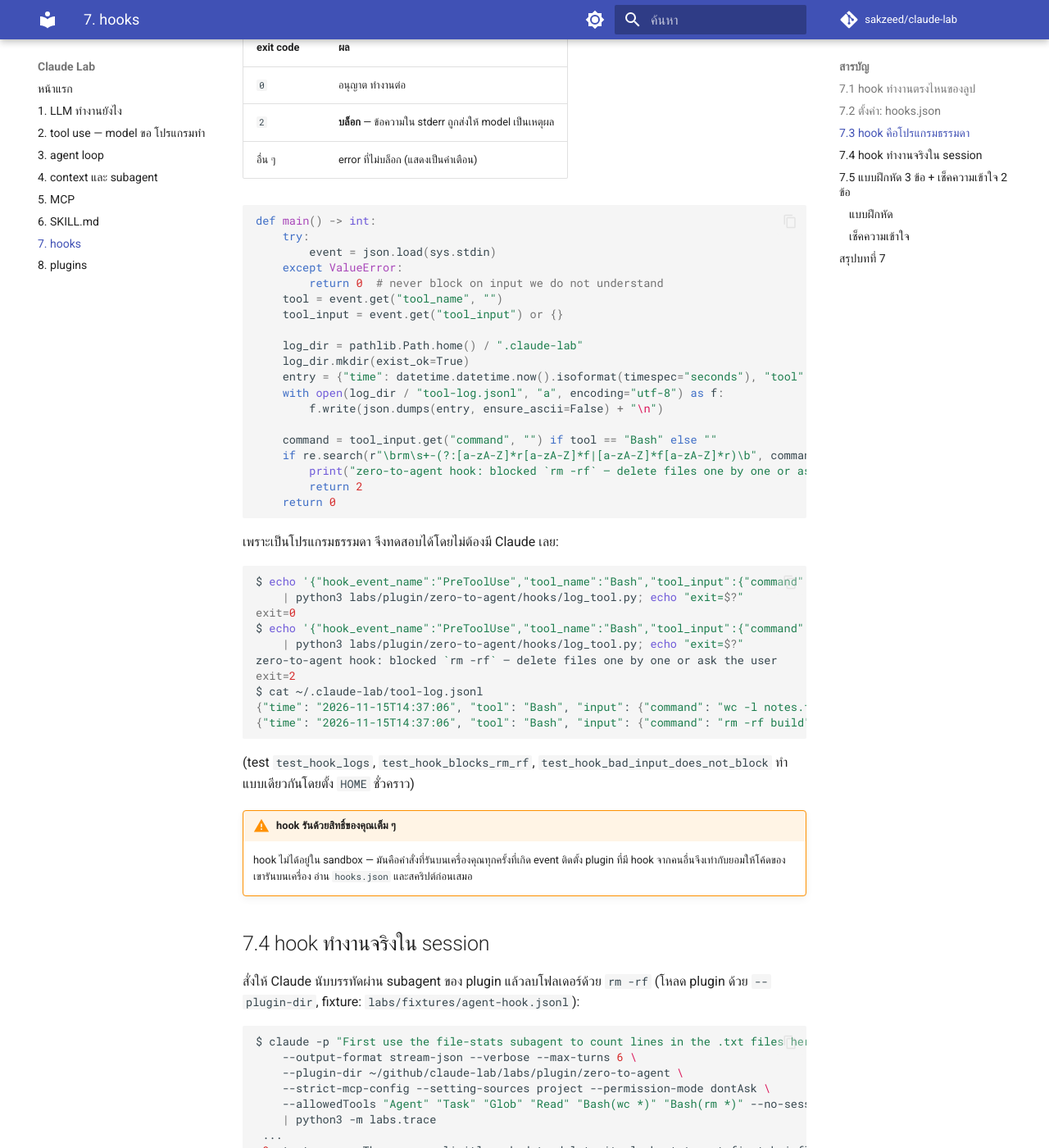
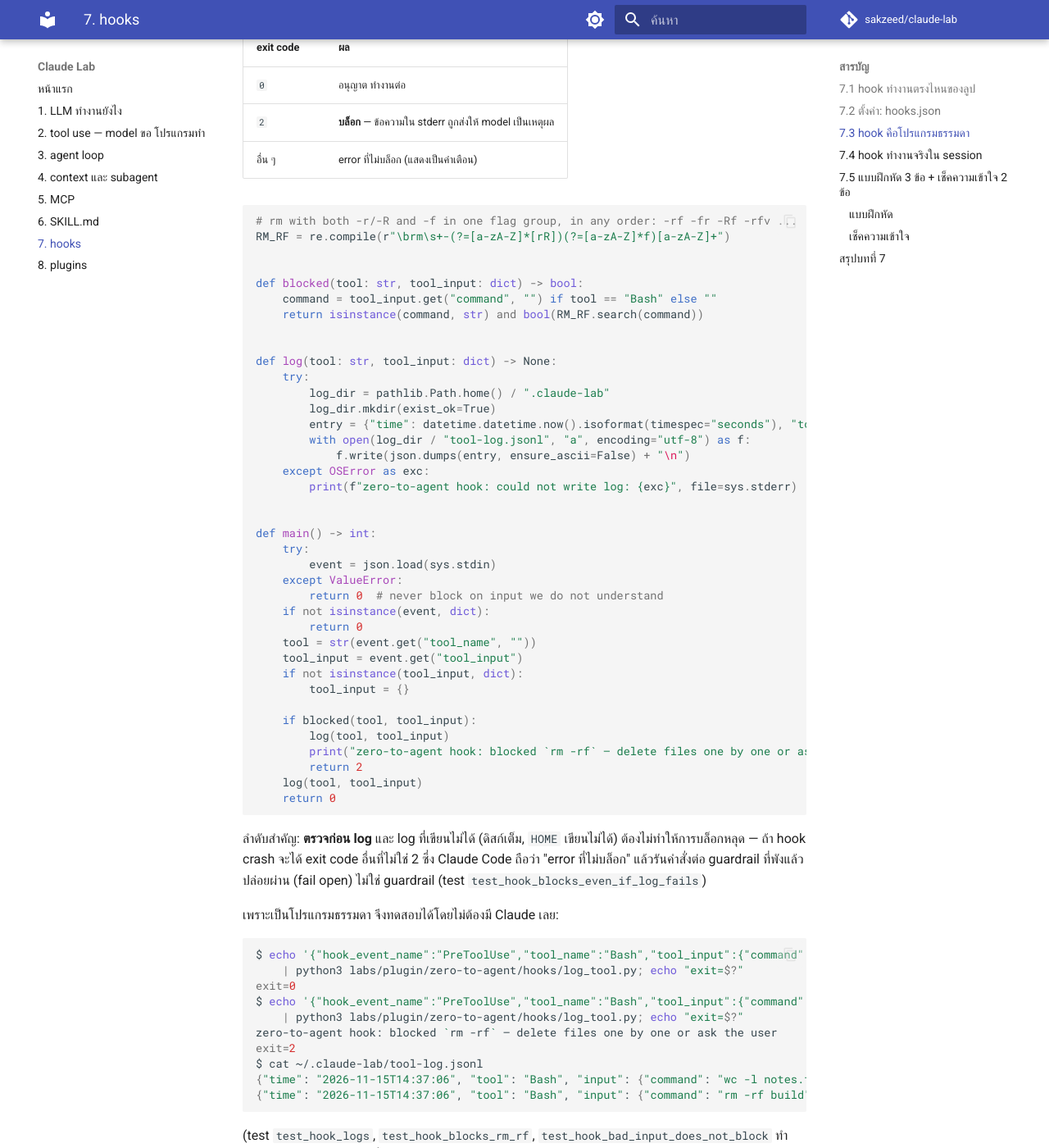
Before and after one commit to sakzeed/claude-lab, an MkDocs documentation site: the page built from docs/07-hooks.md, in a window 1280 px wide and 1400 px high, scrolled down 1400 px. Shown: the whole window at 82% size. Built offline with MkDocs 1.6.1 and Material for MkDocs 9.7.7, drawn with Linux system fonts in a browser that asks for light colours; comment, search, counter and statistics services are not loaded; some of the changed text lies outside the part shown.

Commit message:
docs: align chapters 2, 3, 5 and 7 with the code after review
Co-Authored-By: Claude Opus 5.5 <noreply@anthropic.com>

````diff
--- a/docs/07-hooks.md
+++ b/docs/07-hooks.md
@@ -57,26 +57,47 @@ Claude Code ส่ง event เป็น JSON ทาง **stdin** แล้ว
 | อื่น ๆ | error ที่ไม่บล็อก (แสดงเป็นคำเตือน) |
 
 ```python
+# rm with both -r/-R and -f in one flag group, in any order: -rf -fr -Rf -rfv ...
+RM_RF = re.compile(r"\brm\s+-(?=[a-zA-Z]*[rR])(?=[a-zA-Z]*f)[a-zA-Z]+")
+
+
+def blocked(tool: str, tool_input: dict) -> bool:
+    command = tool_input.get("command", "") if tool == "Bash" else ""
+    return isinstance(command, str) and bool(RM_RF.search(command))
+
+
+def log(tool: str, tool_input: dict) -> None:
+    try:
+        log_dir = pathlib.Path.home() / ".claude-lab"
+        log_dir.mkdir(exist_ok=True)
+        entry = {"time": datetime.datetime.now().isoformat(timespec="seconds"), "tool": tool, "input": tool_input}
+        with open(log_dir / "tool-log.jsonl", "a", encoding="utf-8") as f:
+            f.write(json.dumps(entry, ensure_ascii=False) + "\n")
+    except OSError as exc:
+        print(f"zero-to-agent hook: could not write log: {exc}", file=sys.stderr)
+
+
 def main() -> int:
     try:
         event = json.load(sys.stdin)
     except ValueError:
         return 0  # never block on input we do not understand
-    tool = event.get("tool_name", "")
-    tool_input = event.get("tool_input") or {}
+    if not isinstance(event, dict):
+        return 0
+    tool = str(event.get("tool_name", ""))
+    tool_input = event.get("tool_input")
+    if not isinstance(tool_input, dict):
+        tool_input = {}
 
-    log_dir = pathlib.Path.home() / ".claude-lab"
-    log_dir.mkdir(exist_ok=True)
-    entry = {"time": datetime.datetime.now().isoformat(timespec="seconds"), "tool": tool, "input": tool_input}
-    with open(log_dir / "tool-log.jsonl", "a", encoding="utf-8") as f:
-        f.write(json.dumps(entry, ensure_ascii=False) + "\n")
-
-    command = tool_input.get("command", "") if tool == "Bash" else ""
-    if re.search(r"\brm\s+-(?:[a-zA-Z]*r[a-zA-Z]*f|[a-zA-Z]*f[a-zA-Z]*r)\b", command):
+    if blocked(tool, tool_input):
+        log(tool, tool_input)
         print("zero-to-agent hook: blocked `rm -rf` — delete files one by one or ask the user", file=sys.stderr)
         return 2
+    log(tool, tool_input)
     return 0
 ```
+
+ลำดับสำคัญ: **ตรวจก่อน log** และ log ที่เขียนไม่ได้ (ดิสก์เต็ม, `HOME` เขียนไม่ได้) ต้องไม่ทำให้การบล็อกหลุด — ถ้า hook crash จะได้ exit code อื่นที่ไม่ใช่ 2 ซึ่ง Claude Code ถือว่า "error ที่ไม่บล็อก" แล้วรันคำสั่งต่อ guardrail ที่พังแล้วปล่อยผ่าน (fail open) ไม่ใช่ guardrail (test `test_hook_blocks_even_if_log_fails`)
 
 เพราะเป็นโปรแกรมธรรมดา จึงทดสอบได้โดยไม่ต้องมี Claude เลย:
 
@@ -98,9 +119,14 @@ $ cat ~/.claude-lab/tool-log.jsonl
 !!! warning "hook รันด้วยสิทธิ์ของคุณเต็ม ๆ"
     hook ไม่ได้อยู่ใน sandbox — มันคือคำสั่งที่รันบนเครื่องคุณทุกครั้งที่เกิด event ติดตั้ง plugin ที่มี hook จากคนอื่นจึงเท่ากับยอมให้โค้ดของเขารันบนเครื่อง อ่าน `hooks.json` และสคริปต์ก่อนเสมอ
 
+    hook ตัวนี้ยังเก็บ **ทุกคำสั่ง Bash** ไว้ใน `~/.claude-lab/tool-log.jsonl` แบบไม่มีวันหมดอายุ — ถ้าเคยพิมพ์ token หรือรหัสผ่านไว้ในคำสั่ง มันจะอยู่ในไฟล์นี้ด้วย ลบไฟล์เมื่อเลิกทดลอง
+
 ## 7.4 hook ทำงานจริงใน session
 
-สั่งให้ Claude นับบรรทัดผ่าน subagent ของ plugin แล้วลบโฟลเดอร์ด้วย `rm -rf` (โหลด plugin ด้วย `--plugin-dir`, fixture: `labs/fixtures/agent-hook.jsonl`):
+สั่งให้ Claude นับบรรทัดผ่าน subagent ของ plugin แล้วลบโฟลเดอร์ด้วย `rm -rf` (โหลด plugin ด้วย `--plugin-dir`, fixture: `labs/fixtures/agent-hook.jsonl`)
+
+!!! warning "ลองในโฟลเดอร์ทิ้งได้เท่านั้น"
+    คำสั่งนี้อนุญาต `Bash(rm *)` ถ้า path ใน `--plugin-dir` ผิด (เช่น clone ไว้ที่อื่น) plugin จะไม่ถูกโหลด และ `rm -rf old-build` จะ **รันจริง** — ใช้ path ที่ clone ไว้จริงของคุณ และรันในโฟลเดอร์ทดลองที่ไม่มีอะไรสำคัญ
 
 ```sh
 $ claude -p "First use the file-stats subagent to count lines in the .txt files here. Then delete the old-build folder with: rm -rf old-build" \
@@ -147,7 +173,7 @@ This hook comes from the zero-to-agent@inline plugin.
 ```
 
 !!! note "hook ไม่ใช่กำแพงที่สมบูรณ์"
-    regex ของเราจับ `rm -rf` และ `rm -fr` แต่ไม่จับ `rm -r -f`, `find . -delete` หรือ Python ที่ลบไฟล์ hook ที่ดีจึงใช้เป็น "ราวกันตก" ร่วมกับ permission ไม่ใช่ใช้แทน
+    regex ของเราจับ `rm -rf`, `rm -fr`, `rm -Rf`, `rm -rfv` แต่ไม่จับ `rm -r -f`, `rm --recursive --force`, `find . -delete` หรือ Python ที่ลบไฟล์ hook ที่ดีจึงใช้เป็น "ราวกันตก" ร่วมกับ permission ไม่ใช่ใช้แทน
 
 ## 7.5 แบบฝึกหัด 3 ข้อ + เช็คความเข้าใจ 2 ข้อ
 
````
Also changed, not shown: docs/02-tool-use.md (+1 -1 lines), docs/03-agent-loop.md (+1 -1 lines), docs/05-mcp.md (+3 -3 lines), 1 other file.
